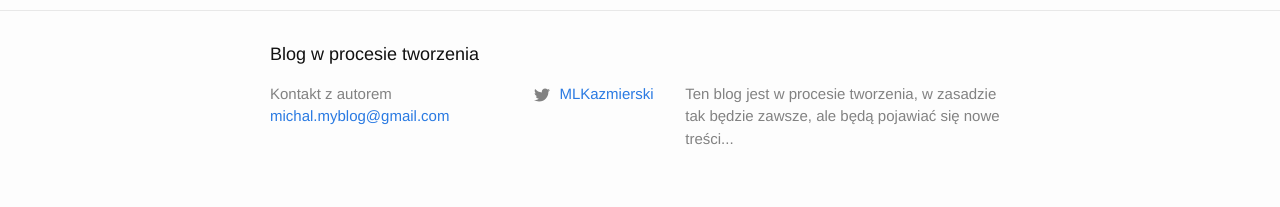
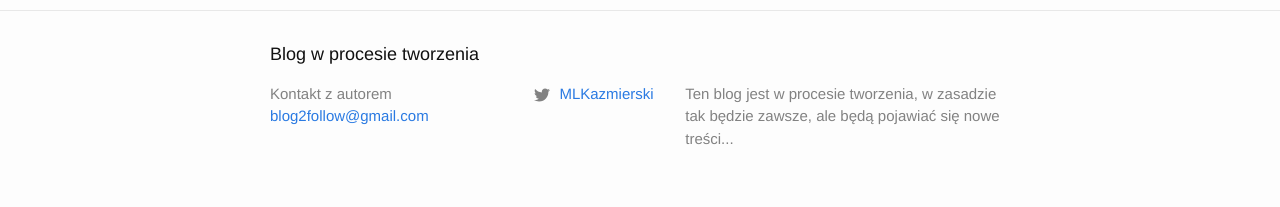
Before and after one commit to kazmiermik/kazmiermik.github.io, a Jekyll site: the page built from index.md, in a window 1280 px wide. Shown: the part 721-928 px from the top of the page. Built offline with Jekyll 4.4.1, drawn with Linux system fonts in a browser that asks for light colours.

Commit message:
Update _config.yml

```diff
--- a/_config.yml
+++ b/_config.yml
@@ -15,7 +15,7 @@
 # in the templates via {{ site.myvariable }}.
 title: Blog w procesie tworzenia
 author: Kontakt z autorem
-email: michal.myblog@gmail.com
+email: blog2follow@gmail.com
 description: > # this means to ignore newlines until "baseurl:"
     Ten blog jest w procesie tworzenia, w zasadzie tak będzie zawsze, ale będą pojawiać się nowe treści...
 baseurl: "" # the subpath of your site, e.g. /blog
```
